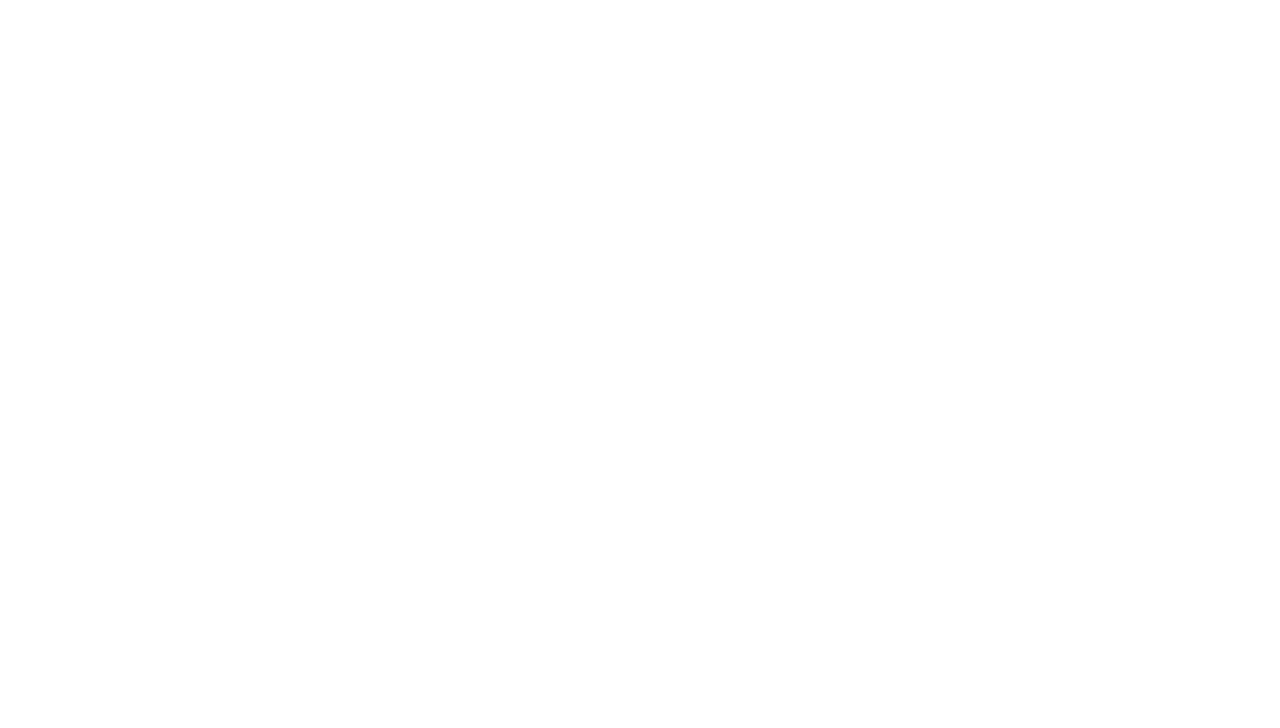
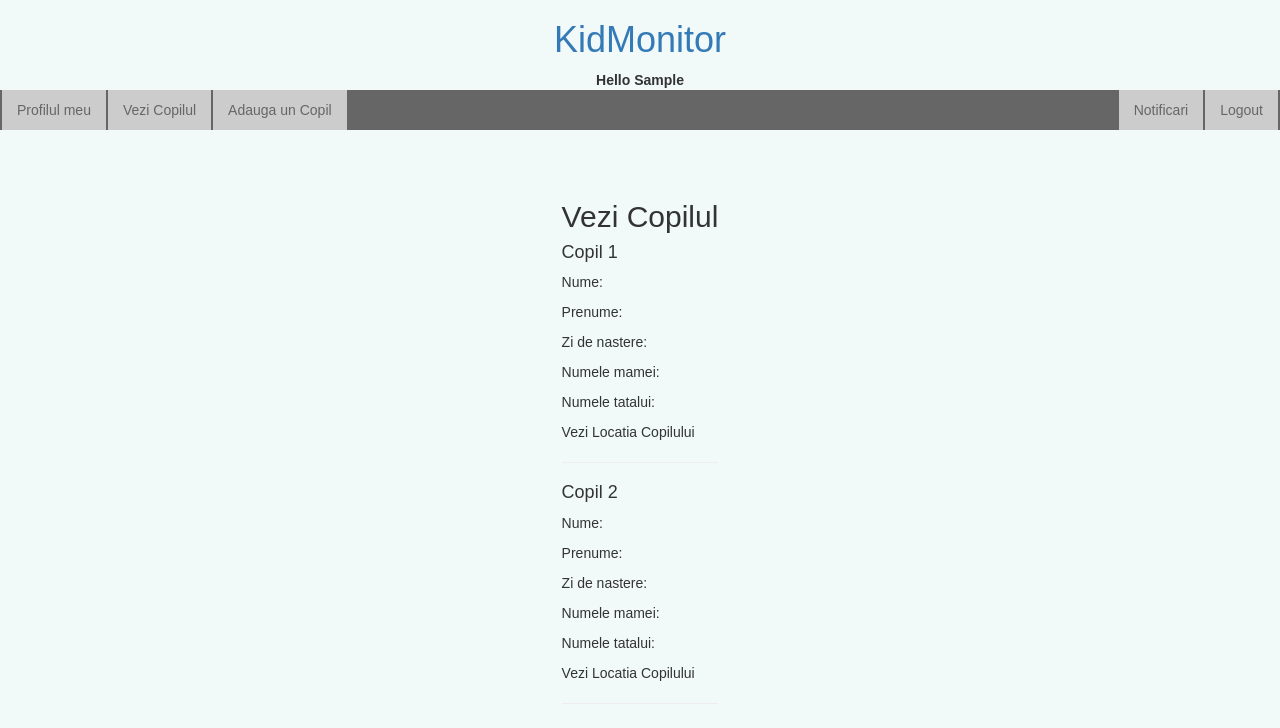
Before and after one commit to ralucagherase/TW_KiMo, a PHP site: page /vezi-copilul.php in a window 1280 px wide. Before the commit the part shown is empty. Shown: the top 728 px of the page. Run offline with PHP 8.4, Linux system fonts and the light colour scheme; the visitor is signed in with stand-in values (Sample User, id 1); tables that the repository leaves empty or names only in its code hold one stand-in row (values such as "Sample post").

Commit message:
create "Vezi copilul" web view connected with database

```diff
--- a/vezi-copilul.php
+++ b/vezi-copilul.php
@@ -5,3 +5,78 @@
  * Date: 25.04.2017
  * Time: 19:31
  */
+session_start();
+if(!isset($_SESSION['user_session']))
+{
+    header("Location: index.php");
+}
+include_once 'database/dbconfig.php';
+$tblUsers = $db_con->prepare("SELECT * FROM tbl_users WHERE user_id=:uid");
+$tblUsers->execute(array(":uid"=>$_SESSION['user_session']));
+$rowUsers = $tblUsers->fetch(PDO::FETCH_ASSOC);
+
+$tblProfiles = $db_con->prepare("SELECT * FROM tbl_profiles WHERE user_email='".$rowUsers['user_email']."'");
+$tblProfiles->execute();
+$rowProfiles = $tblProfiles->fetch(PDO::FETCH_ASSOC);
+?>
+
+<!DOCTYPE html>
+<html>
+<head>
+    <meta charset="utf-8">
+    <meta name="viewport" content="initial-scale=1.0">
+    <title>KidMonitor</title>
+    <link href="bootstrap/css/bootstrap.min.css" rel="stylesheet" media="screen">
+    <link href="bootstrap/css/bootstrap-theme.min.css" rel="stylesheet" media="screen">
+    <link href="assets/css/style.css" rel="stylesheet" type="text/css">
+</head>
+<body>
+<header>
+    <a href="index.html"><h1>KidMonitor</h1></a>
+    <strong>
+        Hello
+        <?php
+        if($rowProfiles['prenume']) {
+            echo $rowProfiles['prenume'];
+        }else{
+            echo $rowUsers['user_email'];
+        }
+        ?>
+    </strong>
+    <nav>
+        <ul>
+            <li><a href="profile.php">Profilul meu</a></li>
+            <li><a href="vezi-copilul.php">Vezi Copilul</a></li>
+            <li><a href="adauga-copil.php">Adauga un Copil</a></li>
+            <li class="right"><a href="database/logout.php">Logout</a></li>
+            <li class="right"><a href="notificari.php">Notificari</a></li>
+        </ul>
+    </nav>
+</header>
+
+<section class="profile-section">
+    <div class="profile-section-wrap">
+        <h2>Vezi Copilul</h2>
+        <h4>Copil 1</h4>
+        <p>Nume:</p>
+        <p>Prenume:</p>
+        <p>Zi de nastere:</p>
+        <p>Numele mamei:</p>
+        <p>Numele tatalui:</p>
+        <p>Vezi Locatia Copilului</p>
+        <hr />
+        <h4>Copil 2</h4>
+        <p>Nume:</p>
+        <p>Prenume:</p>
+        <p>Zi de nastere:</p>
+        <p>Numele mamei:</p>
+        <p>Numele tatalui:</p>
+        <p>Vezi Locatia Copilului</p>
+        <hr />
+    </div>
+</section>
+
+<script src="assets/js/jquery-3.2.1.min.js"></script>
+<script src="bootstrap/js/bootstrap.min.js"></script>
+</body>
+</html>
```
